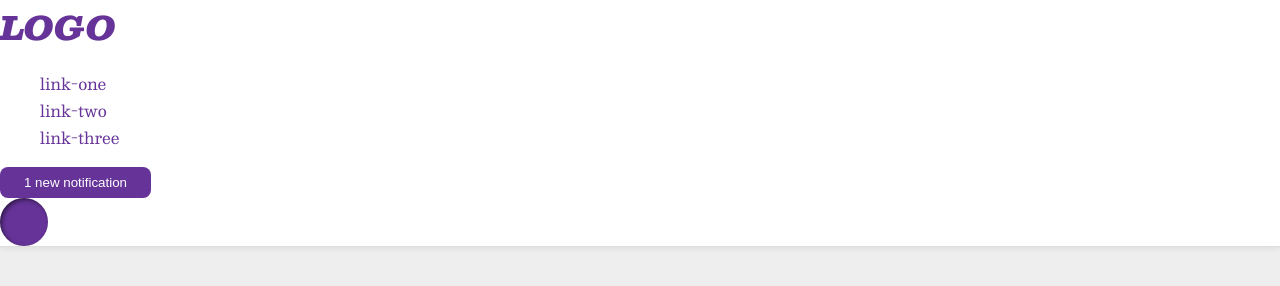
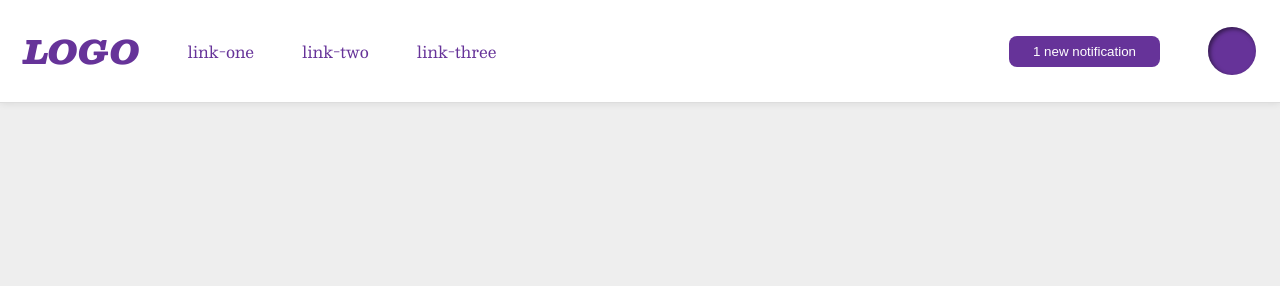
Before and after one commit to rkan0/theodinproject, a plain HTML site: page css-exercises-detached/foundations/flex/03-flex-header-2/index.html in a window 1280 px wide. Drawn offline with nearby package versions, Linux system fonts and the light colour scheme.

Commit message:
completed flex01-03

```diff
--- a/css-exercises-detached/foundations/flex/01-flex-center/style.css
+++ b/css-exercises-detached/foundations/flex/01-flex-center/style.css
@@ -3,6 +3,9 @@
   border: 4px solid midnightblue;
   width: 400px;
   height: 300px;
+  display:flex;
+  justify-content: center;
+  align-items: center;
 }
 
 .box {
--- a/css-exercises-detached/foundations/flex/02-flex-header/style.css
+++ b/css-exercises-detached/foundations/flex/02-flex-header/style.css
@@ -1,6 +1,10 @@
 .header  {
   font-family: monospace;
   background: papayawhip;
+  display:flex;
+  padding:10px;
+  align-items: center;
+  justify-content: space-between;
 }
 
 .logo {
@@ -14,6 +18,8 @@
 ul {
   /* this removes the dots on the list items*/
   list-style-type: none;
+  display:flex;
+
 }
 
 a {
@@ -22,4 +28,7 @@ a {
   padding: 8px;
   /* this removes the line under the links */
   text-decoration: none;
+  margin:10px;
 }
+
+/* instead of adding margin, padding, gap to ul, i added margin to a */
--- a/css-exercises-detached/foundations/flex/03-flex-header-2/index.html
+++ b/css-exercises-detached/foundations/flex/03-flex-header-2/index.html
@@ -9,18 +9,20 @@
   </head>
   <body>
     <div class="header">
-      <div class="logo">
+      <ul class="links">
+      <div class="logo"> <!-- not sure if it's good practice to move the logo within the 'links' -->
         LOGO
       </div>
-      <ul class="links">
         <li><a href="https://google.com">link-one</a></li>
         <li><a href="https://google.com">link-two</a></li>
         <li><a href="https://google.com">link-three</a></li>
       </ul>
+      <ul class="links-right">
       <button class="notifications">
         1 new notification
       </button>
       <div class="profile-image"></div>
+      </ul>
     </div>
   </body>
 </html>
--- a/css-exercises-detached/foundations/flex/03-flex-header-2/style.css
+++ b/css-exercises-detached/foundations/flex/03-flex-header-2/style.css
@@ -12,6 +12,10 @@ body {
   background: white;
   border-bottom: 1px solid #ddd;
   box-shadow: 0 0 8px rgba(0,0,0,.1);
+  display:flex;
+  padding:8px;
+  justify-content: space-between;
+  align-items:center; /*not needed*/
 }
 
 .profile-image {
@@ -20,6 +24,7 @@ body {
   border-radius: 50%;
   width: 48px;
   height: 48px;
+  margin:16px; /*not needed*/
 }
 
 .logo {
@@ -27,6 +32,7 @@ body {
   font-size: 32px;
   font-weight: 900;
   font-style: italic;
+  margin:16px; /*not needed*/
 }
 
 button {
@@ -35,14 +41,26 @@ button {
   background: rebeccapurple;
   color: white;
   padding: 8px 24px;
+  margin:16px; /*not needed*/
 }
 
 a {
   /* this removes the line under our links */
   text-decoration: none;
   color: rebeccapurple;
+  margin:16px; /*not needed*/
 }
 
 ul {
   list-style-type: none;
+  display:flex;
+    margin: 0;
+  padding: 0;
+  gap: 16px; /* use gap instead*/
 }
+
+.links, .links-right {
+  display: flex;
+  align-items: center;
+  gap: 16px; /* use gap instead*/
+}
```
